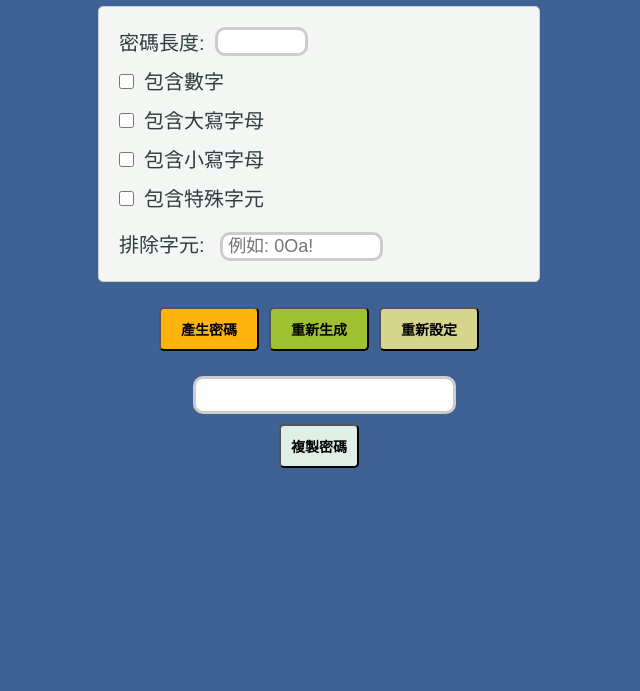
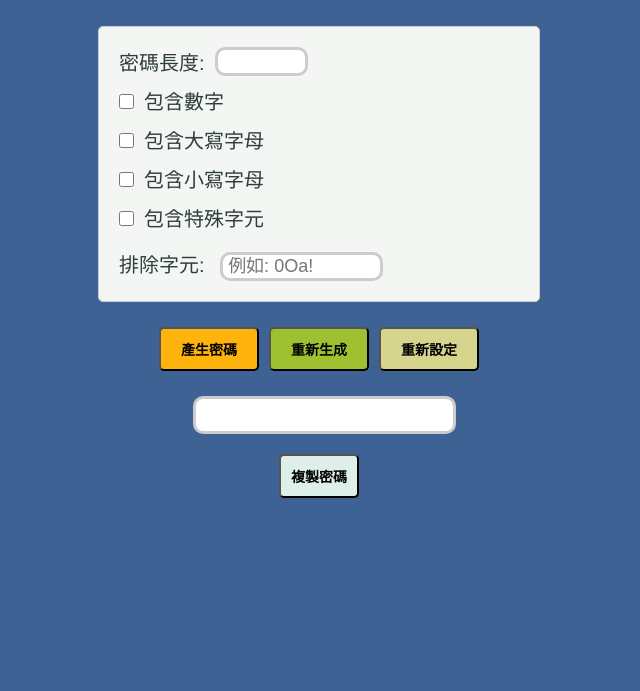
Before and after one commit to ritacc12/RandomPasswordDemo, a plain HTML site: page index.html in a window 1280 px wide. Shown: the part 109-800 px from the top of the page, without its empty margins (321-961 px from the left). Drawn offline with Linux system fonts and the light colour scheme.

Commit message:
adjust the margin of box

```diff
--- a/style.css
+++ b/style.css
@@ -1,9 +1,11 @@
 body {
+
     font-family: "Helvetica", "Arial","LiHei Pro","黑體-繁","微軟正黑體", sans-serif;
     text-align: center;
-    padding: 18px;
+    padding: 20px;
     background-color: #3F6294;
     color:#2F3D40;
+
 }
 
 #title{
@@ -14,13 +16,14 @@ body {
 
 .box {
     width: 400px;
-    margin: 20px auto;
     padding: 20px;
     border: 1px solid #ccc;
     border-radius: 5px;
     text-align: left;
     background-color:#F3F6F3;
     font-size: 20px;
+    margin: 20px auto;
+    margin-top: 40px;
 }
 
 input[type="number"] {
@@ -98,7 +101,7 @@ input[type="checkbox"] + span {
     border-radius: 5px;
     font-weight: 600;
     background-color: #DEEFE7;
-    margin-top: 10px;
+    margin-top: 20px;
 }
 
 button:hover{
```
